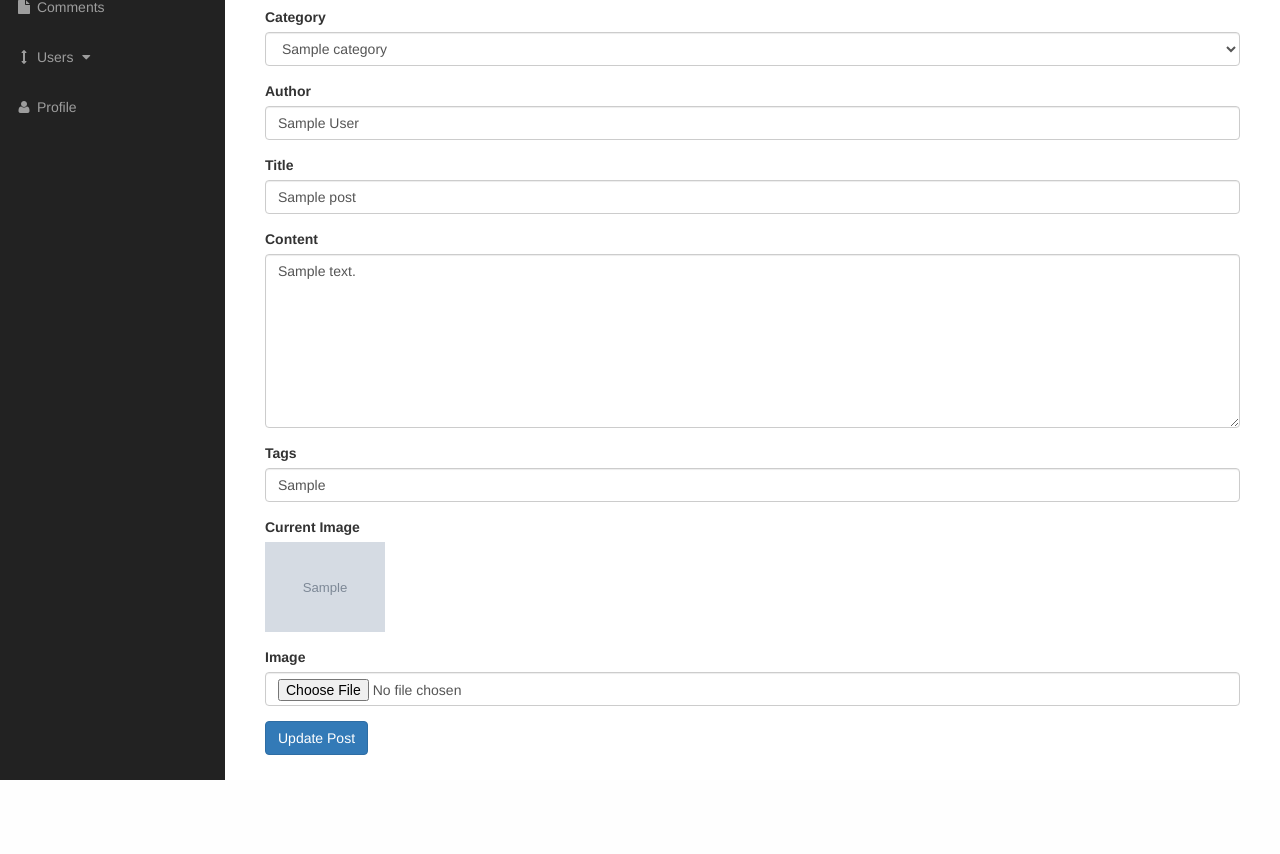
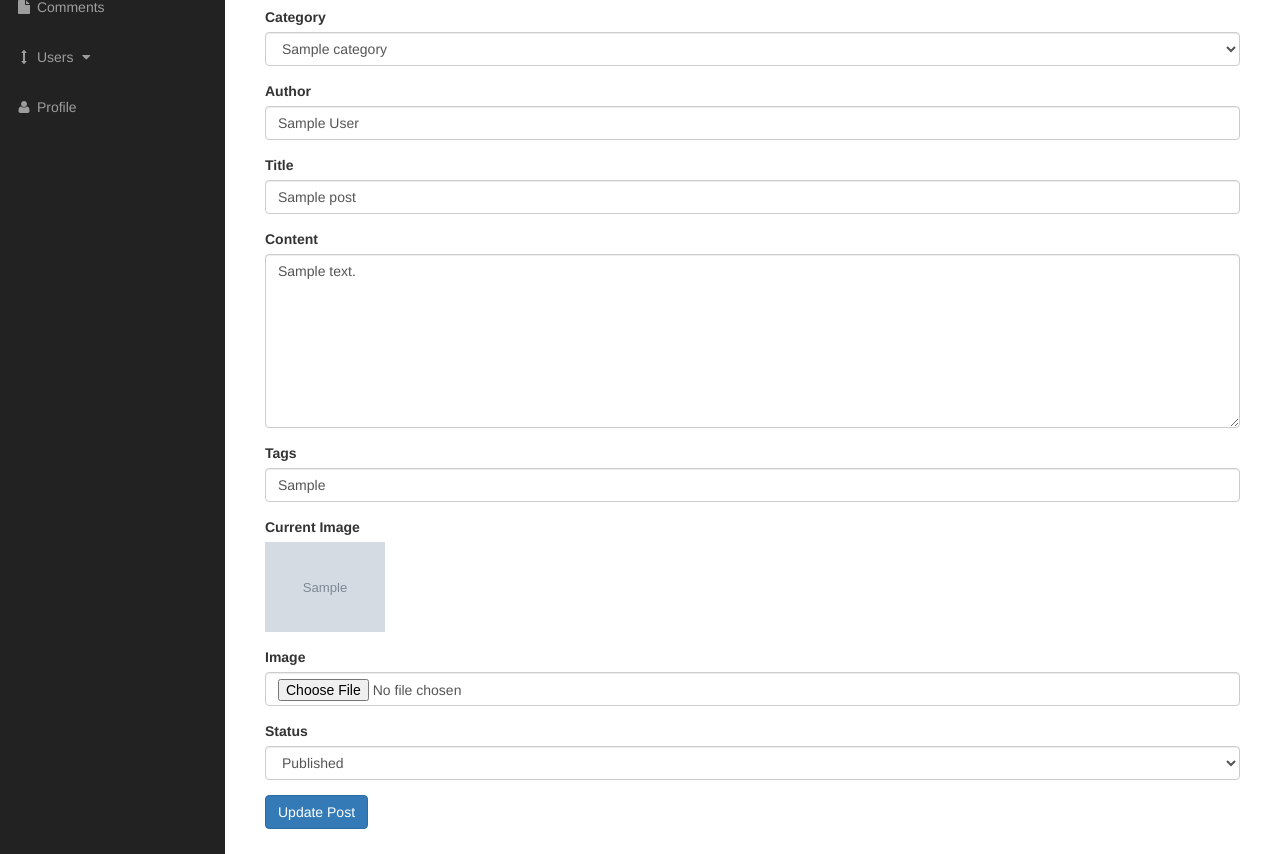
Before and after one commit to chad1791/project_cms, a PHP site: page /admin/edit_post.php?edit=1 in a window 1280 px wide. Shown: the part 219-1073 px from the top of the page. Before the commit the page ends 999 px from the top, so only its background shows below. Run offline with PHP 8.4, Linux system fonts and the light colour scheme; tables that the repository leaves empty or names only in its code hold one stand-in row (values such as "Sample post"); grey boxes marked "Sample" are stand-in pictures.

Commit message:
showing posts based on status

```diff
--- a/admin/edit_post.php
+++ b/admin/edit_post.php
@@ -62,6 +62,26 @@
                                     <input class="form-control" type="file" name="image" id="image">
                                 </div>
                                 <div class="form-group">
+                                    <label for="status">Status</label>
+                                    <select name="status" id="status" class="form-control">
+                                        <?php
+
+                                            if(count($post)>0){
+                                                if($post['status']=='draft'){
+                                                    echo '<option value="draft" selected>Draft</option>'.
+                                                         '<option value="published">Published</option>';
+                                                }
+                                                elseif($post['status']=='published'){
+                                                    echo '<option value="draft">Draft</option>'.
+                                                         '<option value="published" selected>Published</option>';
+
+                                                }
+                                            }
+
+                                        ?>
+                                    </select>
+                                </div>
+                                <div class="form-group">
                                     <input class="btn btn-primary" type="submit" value="Update Post" name="update">
                                 </div>
                             </form>
--- a/admin/scripts/posts.php
+++ b/admin/scripts/posts.php
@@ -74,6 +74,7 @@
             $c_image    = $_POST['current_image'];
             $image      = $_FILES['image']['name'];
             $image_tmp  = $_FILES['image']['tmp_name'];
+            $status     = $_POST['status'];
 
             $query = "UPDATE posts SET ";
             $query .= "post_cat_id = '$category', ";
@@ -87,6 +88,7 @@
             }
 
             $query .= "content = '$content', ";
+            $query .= "status = '$status', ";
             $query .= "tags = '$tags' ";
             $query .= " WHERE post_id=$post_id";
 
--- a/scripts/posts.php
+++ b/scripts/posts.php
@@ -3,7 +3,7 @@
     function showAllPosts(){
         global $connection;
 
-        $query = "SELECT * FROM posts";
+        $query = "SELECT * FROM posts WHERE status='published'";
 
         $result = mysqli_query($connection, $query);
 
```
